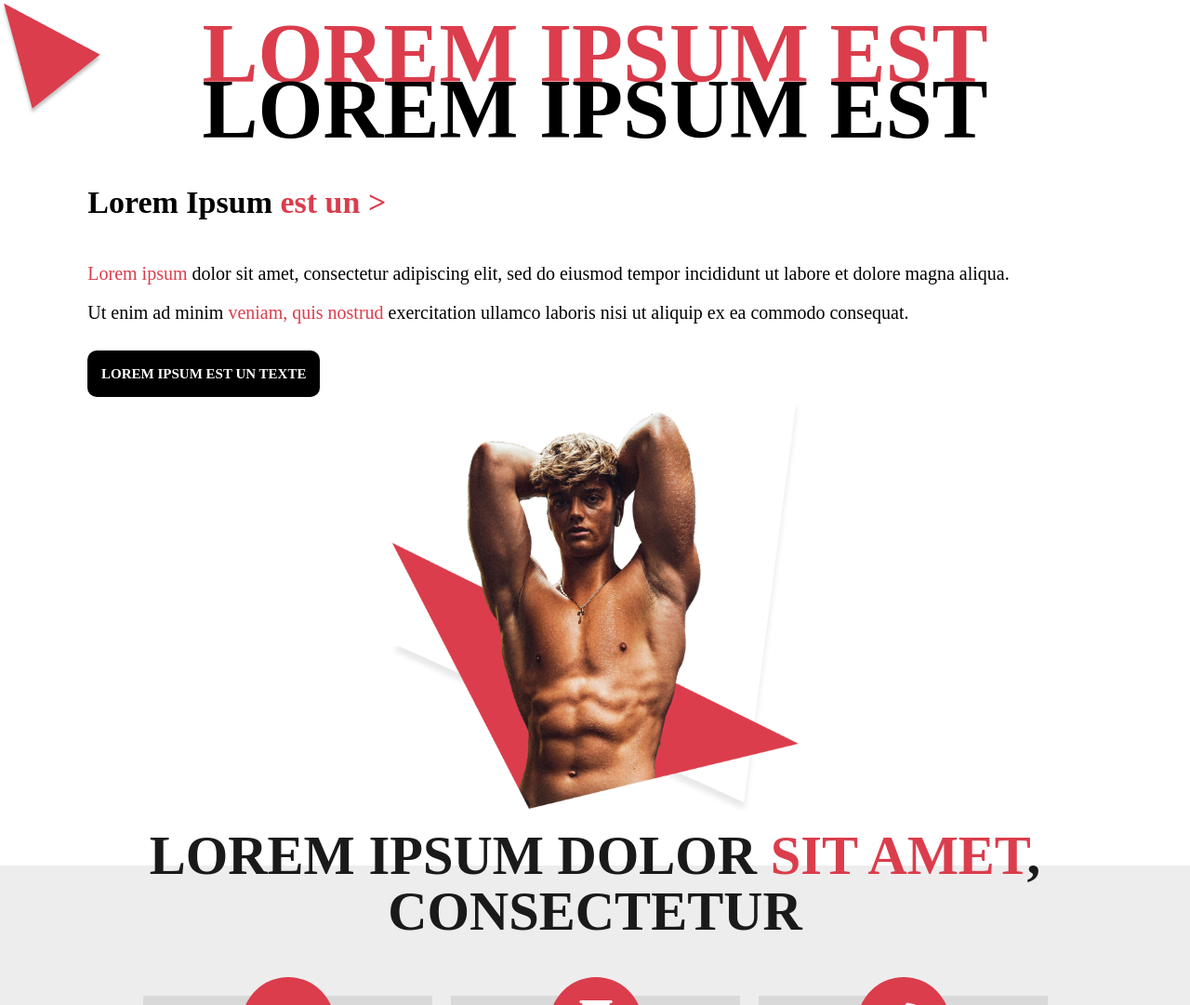
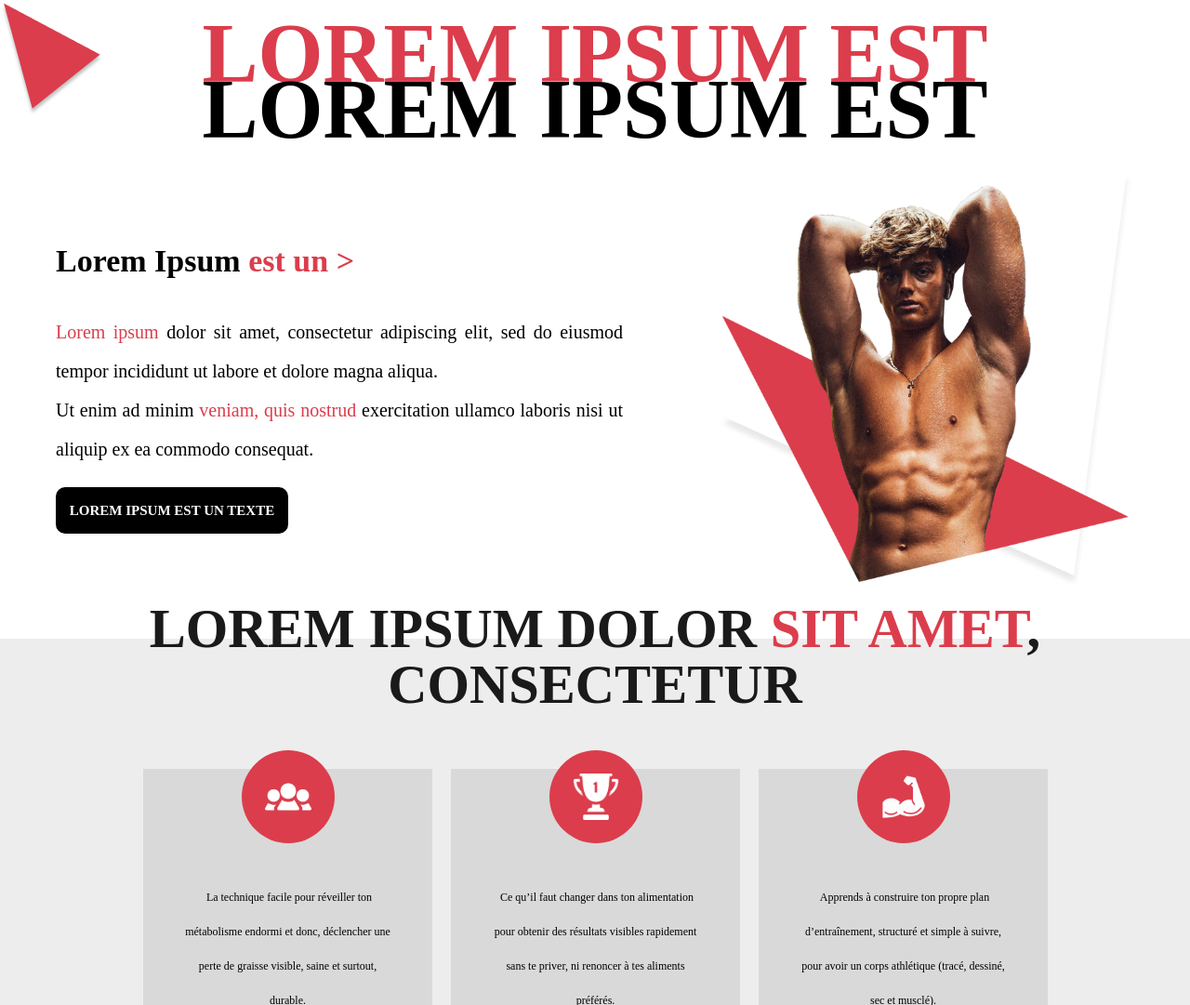
Before and after one commit to sabirlkhaloufi/Antoine-landing-page, a plain HTML site: page index.html in a window 1280 px wide. Shown: the part 852-1933 px from the top of the page at 93% size. Drawn offline with nearby package versions, Linux system fonts and the light colour scheme.

Commit message:
update style section 2

```diff
--- a/css/style.css
+++ b/css/style.css
@@ -431,10 +431,6 @@ transition: 0.3s ease-in-out;
   margin-top: -40px;
 }
 
-.section2 .content {
-  display: row ;
-}
-
 .section3 .cards .cardcontent .circle img{
   height: 50px;
   width: 50px;
@@ -579,6 +575,9 @@ footer .textred {
   }
 
 
+  .section2 .content {
+    flex-direction: row;
+  }
   /* section3 */
   .section3 p{
     padding: 10px 100px 10px 100px;
```
Also changed, not shown: js/slider.js (line endings or trailing spaces).
